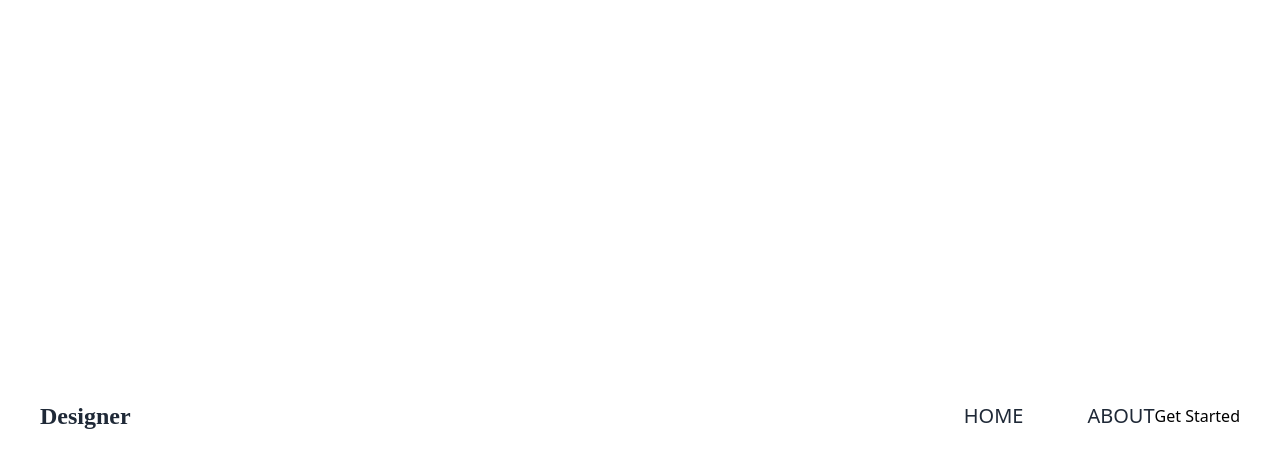
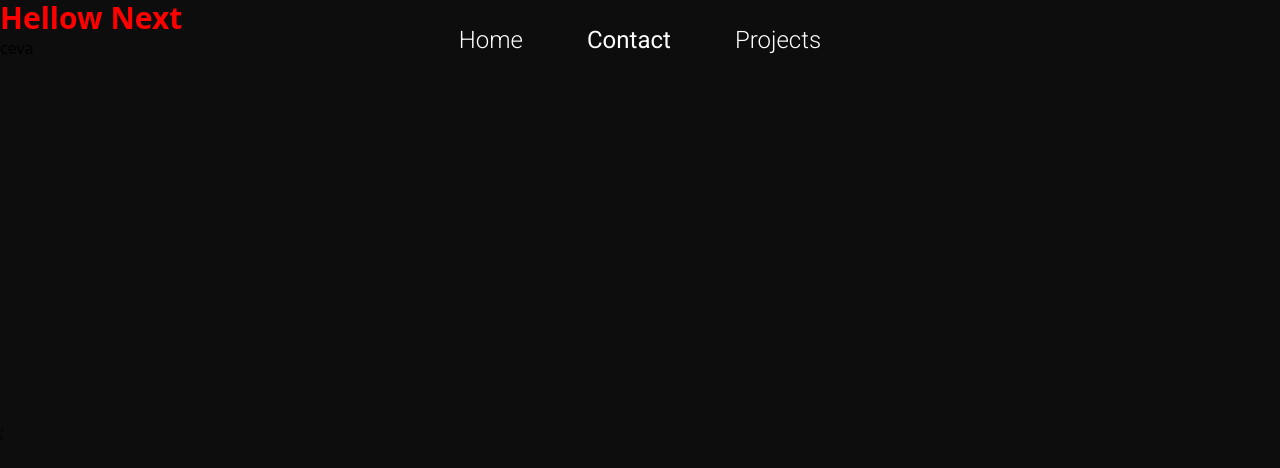
Before and after one commit to erupturatis/Personal-Website, a Next.js app: page / in a window 1280 px wide. Shown: the top 468 px of the page. Built offline with nearby package versions, Linux system fonts and the light colour scheme.

Commit message:
responsize navbar + fixed responsive husky

```diff
--- a/next.config.js
+++ b/next.config.js
@@ -1,6 +1,6 @@
 /** @type {import('next').NextConfig} */
 const nextConfig = {
-    reactStrictMode: true,
+  reactStrictMode: false,
 };
 
 module.exports = nextConfig;
--- a/src/components/Husky.tsx
+++ b/src/components/Husky.tsx
@@ -9,31 +9,33 @@ type HuskyProps = {
 
 const Husky = ({ scale }: HuskyProps) => {
   // standard size is 800x800
-    const baseSize = 800;
-    const width = baseSize * scale;
-    const height = baseSize * scale;
+  const [baseSize, setBaseSize] = useState(800 * scale);
+
   let params: paramsHuskyScript = {
-        leftEyeBaseX: width * 0.088,
-        leftEyeBaseY: height * 0.355,
-        rightEyeBaseX: width * 0.285,
-        rightEyeBaseY: height * 0.358,
-        leftEyeCenterOffsetX: height * 0.05,
-        leftEyeCenterOffsetY: height * 0.045,
-        rightEyeCenterOffsetX: height * 0.05,
-        rightEyeCenterOffsetY: height * 0.035,
+    leftEyeBaseX: baseSize * 0.088,
+    leftEyeBaseY: baseSize * 0.355,
+    rightEyeBaseX: baseSize * 0.285,
+    rightEyeBaseY: baseSize * 0.358,
+    leftEyeCenterOffsetX: baseSize * 0.05,
+    leftEyeCenterOffsetY: baseSize * 0.045,
+    rightEyeCenterOffsetX: baseSize * 0.05,
+    rightEyeCenterOffsetY: baseSize * 0.035,
     scale: scale,
     scrollEyes: true,
     baseSize: baseSize,
   };
   // for desktop screens
+  useEffect(() => {
     let adjuster = huskyScript.bind(huskyScript)(params);
+    return () => {};
+  }, []);
 
   return (
     <>
-            <svg width={width} height={height}>
-                <image id="lefteye" height={height * 0.09} x={width * 0.088} y={height * 0.355} xlinkHref="/lefteye.png" />
-                <image id="righteye" height={height * 0.08} x={width * 0.285} y={height * 0.358} xlinkHref="/righteye.png" />
-                <image height={height} xlinkHref="/huskybody.png" />
+      <svg width={(baseSize * 2) / 3} height={baseSize}>
+        <image id="lefteye" height={baseSize * 0.09} x={baseSize * 0.088} y={baseSize * 0.355} xlinkHref="/lefteye.png" />
+        <image id="righteye" height={baseSize * 0.08} x={baseSize * 0.285} y={baseSize * 0.358} xlinkHref="/righteye.png" />
+        <image height={baseSize} xlinkHref="/huskybody.png" />
       </svg>
     </>
   );
--- a/src/components/Nav.tsx
+++ b/src/components/Nav.tsx
@@ -1,40 +1,48 @@
-import React, { useState } from 'react';
+import React, { useState, useEffect } from 'react';
+import NavButton from './NavButton';
 
 const Nav = () => {
-  let Links = [
-    { name: 'HOME', link: '/' },
-    { name: '', link: '/' },
-    { name: 'ABOUT', link: '/' },
-  ];
   let [open, setOpen] = useState(false);
+  let [mobile, setMobile] = useState(false);
+  useEffect(() => {
+    console.log(window.innerWidth);
+    if (window.innerWidth < 768) {
+      setMobile(true);
+      console.log(mobile);
+    }
+  }, []);
+
   return (
-    <div className="shadow-md w-full fixed top-0 left-0">
-      <div className="md:flex items-center justify-between bg-white py-4 md:px-10 px-7">
-        <div
-          className="font-bold text-2xl cursor-pointer flex items-center font-[Poppins]
-      text-gray-800"
-        >
-          Designer
+    <div className=" w-full fixed top-0 left-0 h-20">
+      <div className="md:flex items-center justify-center py-4 md:px-10 px-7 h-20">
+        <div onClick={() => setOpen((open) => !open)} className="text-3xl absolute right-8 top-6 cursor-pointer md:hidden ">
+          <svg viewBox="0 0 25 25" width="25" height="25">
+            {open ? (
+              <>
+                <path d="M3 3 L21 21" stroke="white" strokeWidth="2" />
+                <path d="M21 3 L3 21" stroke="white" strokeWidth="2" />
+              </>
+            ) : (
+              <>
+                <svg width="25" height="25" viewBox="0 0 25 25" fill="none" xmlns="http://www.w3.org/2000/svg">
+                  <line x1="0" y1="5" x2="20" y2="5" stroke="white" strokeWidth="1.5" />
+                  <line x1="0" y1="13" x2="20" y2="13" stroke="white" strokeWidth="1.5" />
+                  <line x1="0" y1="21" x2="20" y2="21" stroke="white" strokeWidth="1.5" />
+                </svg>
+              </>
+            )}
+          </svg>
         </div>
 
-        <div onClick={() => setOpen((open) => !open)} className="text-3xl absolute right-8 top-6 cursor-pointer md:hidden">
-          click
-        </div>
-
-        <ul
-          className={`md:flex md:items-center md:pb-0 pb-12 absolute h-screen md:static bg-white md:z-auto z-[-1] left-0 w-full md:w-auto md:pl-0 pl-9 transition-all duration-500 ease-in ${
-            open ? '' : 'left-[490px]'
+        <div
+          className={` bg-bgdark md:bg-transparent md:flex md:pb-0 pb-12 absolute h-screen md:h-10 top-20 md:static  md:z-auto z-[-1] left-0 w-full md:w-auto md:pl-0 transition-all duration-400 ease-in ${
+            open ? '' : 'left-[100%]'
           }`}
         >
-          {Links.map((link) => (
-            <li key={link.name} className="md:ml-8 text-xl md:my-0 my-7">
-              <a href={link.link} className="text-gray-800 hover:text-gray-400 duration-500">
-                {link.name}
-              </a>
-            </li>
-          ))}
-          <button>Get Started</button>
-        </ul>
+          <NavButton text={'Home'} link={'/home'} inverse={false} mobile={mobile} />
+          <NavButton text={'Contact'} link={'/contact'} inverse={!mobile} mobile={mobile} />
+          <NavButton text={'Projects'} link={'/projects'} inverse={false} mobile={mobile} />
+        </div>
       </div>
     </div>
   );
--- /dev/null
+++ b/src/components/NavButton.tsx
@@ -0,0 +1,36 @@
+import React from 'react';
+import Link from 'next/link';
+import { Roboto } from 'next/font/google';
+const roboto400 = Roboto({
+  weight: '300',
+  subsets: ['latin'],
+});
+
+const roboto500 = Roboto({
+  weight: '400',
+  subsets: ['latin'],
+});
+
+type navButtonProps = {
+  text: string;
+  link: string;
+  inverse: boolean;
+  mobile: boolean;
+};
+
+const NavButton = ({ inverse, text, link, mobile }: navButtonProps) => {
+  console.log(mobile);
+  return (
+    <div className={`${mobile ? 'w-full ' : ''} flex justify-center items-center  my-8  md:mt-4 md:mb-4 md:mr-8 md:ml-8 `}>
+      <div
+        className={` ${!inverse ? roboto400.className : roboto500.className}  text-white font-light text-2xl ${
+          mobile ? ` bg-white text-black pr-4 pl-4 pt-2 pb-2 rounded-lg` : ''
+        } `}
+      >
+        {text}
+      </div>
+    </div>
+  );
+};
+
+export default NavButton;
--- a/src/components/Navbar.tsx
+++ /dev/null
@@ -1,90 +0,0 @@
-import React from 'react';
-import { useState } from 'react';
-
-const Navbar = () => {
-  const [isMobileMenuOpen, setIsMobileMenuOpen] = useState(false);
-
-  function toggleMobileMenu() {
-    setIsMobileMenuOpen(!isMobileMenuOpen);
-  }
-  return (
-    <nav className="">
-      <div className=" z-10">
-        <div className="flex justify-end md:justify-center align-middle">
-          <div className="hidden md:block">
-            <div className="ml-10 flex items-baseline">
-              <a href="#" className="px-3 py-2 rounded-md text-sm font-medium text-white hover:text-gray-300">
-                Home
-              </a>
-              <a href="#" className="ml-4 px-3 py-2 rounded-md text-sm font-medium text-white hover:text-gray-300">
-                Projects
-              </a>
-              <a href="#" className="ml-4 px-3 py-2 rounded-md text-sm font-medium text-white hover:text-gray-300">
-                Contact
-              </a>
-            </div>
-          </div>
-
-          <div className="m-4 flex md:hidden">
-            <button
-              type="button"
-              className=" inline-flex items-center justify-center p-2 rounded-md text-white "
-              aria-controls="mobile-menu"
-              aria-expanded={isMobileMenuOpen}
-              onClick={toggleMobileMenu}
-            >
-              <span className="sr-only">Open main menu</span>
-              {/* Icon when menu is closed. */}
-              {/* Heroicon name: outline/menu */}
-              {/* Menu open: "hidden", Menu closed: "block" */}
-              <svg
-                className={isMobileMenuOpen ? 'hidden h-6 w-6' : 'block h-6 w-6'}
-                xmlns="http://www.w3.org/2000/svg"
-                fill="none"
-                viewBox="0 0 24 24"
-                stroke="currentColor"
-                aria-hidden="true"
-              >
-                <path strokeLinecap="round" strokeLinejoin="round" strokeWidth="2" d="M4 6h16M4 12h16M4 18h16" />
-              </svg>
-              {/* Icon when menu is open. */}
-              {/* Heroicon name: outline/x */}
-              {/* Menu open: "block", Menu closed: "hidden" */}
-              <svg
-                className={isMobileMenuOpen ? 'block h-6 w-6' : 'hidden h-6 w-6'}
-                xmlns="http://www.w3.org/2000/svg"
-                fill="none"
-                viewBox="0 0 24 24"
-                stroke="currentColor"
-                aria-hidden="true"
-              >
-                <path strokeLinecap="round" strokeLinejoin="round" strokeWidth="2" d="M6 18L18 6M6 6l12 12" />
-              </svg>
-            </button>
-          </div>
-        </div>
-      </div>
-      <div className={`${isMobileMenuOpen ? 'block' : 'hidden'} lg:hidden absolute inset-0 z-50 bg-blue-500`}>
-        <div className="flex flex-col items-center justify-center h-full">
-          <a href="#responsive-header" className="text-white font-bold text-2xl mb-6">
-            My Site
-          </a>
-          <a href="#responsive-header" className="block mt-4 text-white text-xl hover:text-blue-500">
-            Docs
-          </a>
-          <a href="#responsive-header" className="block mt-4 text-white text-xl hover:text-blue-500">
-            Examples
-          </a>
-          <a href="#responsive-header" className="block mt-4 text-white text-xl hover:text-blue-500">
-            Blog
-          </a>
-          <a href="#" className="inline-block mt-6 px-6 py-3 rounded-full bg-white text-blue-500 font-bold hover:bg-blue-500 hover:text-white">
-            Sign Up
-          </a>
-        </div>
-      </div>
-    </nav>
-  );
-};
-
-export default Navbar;
--- a/src/pages/_app.tsx
+++ b/src/pages/_app.tsx
@@ -1,6 +1,5 @@
 import '@/styles/globals.css';
 import type { AppProps } from 'next/app';
-import Navbar from '@/components/Navbar';
 import Nav from '@/components/Nav';
 
 export default function App({ Component, pageProps }: AppProps) {
--- a/src/pages/home/index.tsx
+++ b/src/pages/home/index.tsx
@@ -1,10 +1,25 @@
+// @ts-nocheck
 import React from 'react';
 import Husky from '@/components/Husky';
+import { useState } from 'react';
+import { useEffect } from 'react';
 
+const determineScale = () => {
+  if (window.innerWidth > 768) {
+    return true;
+  }
+  return false;
+};
 const Home = ({}) => {
+  const [windowWidth, setWindowWidth] = useState(null);
+  useEffect(() => {
+    setWindowWidth(window.innerWidth);
+  }, []);
   return (
     <div>
-            <Husky scale={1} />
+      <div className={` absolute ${windowWidth > 768 ? ' right-40 top-40' : ''} `}>
+        {windowWidth !== null ? <>{windowWidth > 768 ? <Husky scale={0.8} /> : <Husky scale={0.5} />}</> : <></>}
+      </div>
       <div className=" h-96">ceva</div>
       <div className=" h-96">ceva</div>
       <div className=" h-96">ceva</div>
--- a/src/styles/globals.css
+++ b/src/styles/globals.css
@@ -6,5 +6,5 @@
 }
 
 body {
-    background-color: #0d0d0e;
+  background-color: #0d0d0e;
 }
--- a/tailwind.config.js
+++ b/tailwind.config.js
@@ -9,7 +9,14 @@ module.exports = {
     './src/**/*.{js,ts,jsx,tsx}',
   ],
   theme: {
-        extend: {},
+    extend: {
+      colors: {
+        bgdark: '#0d0d0e',
+        primary: {
+          50: '#f9fafb',
+        },
+      },
+    },
   },
   plugins: [],
 };
```
Also changed, not shown: public/lines.svg (added), src/components/husky_script.tsx (indentation only). Lines whose indentation alone changed are shown as unchanged.
